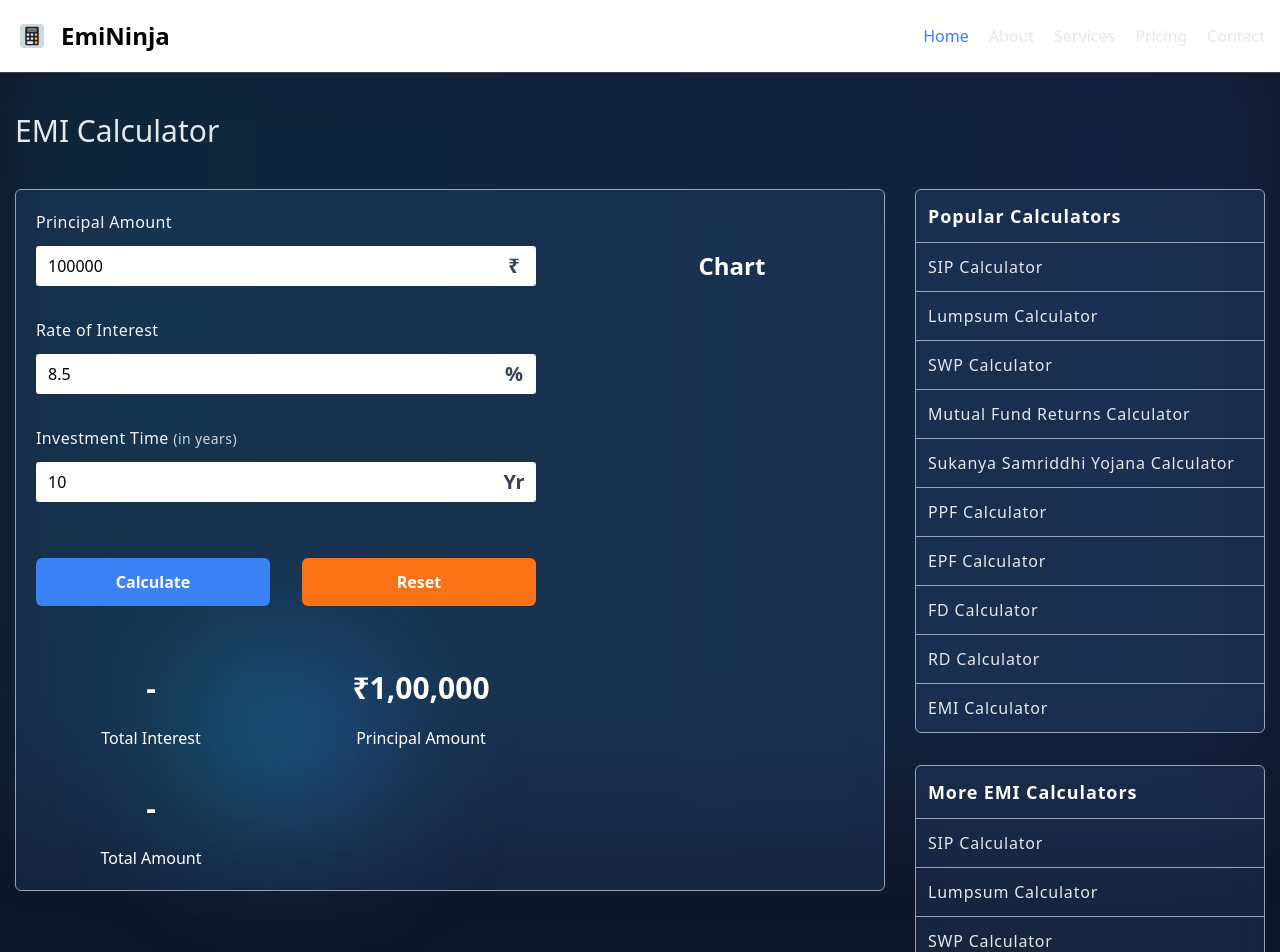
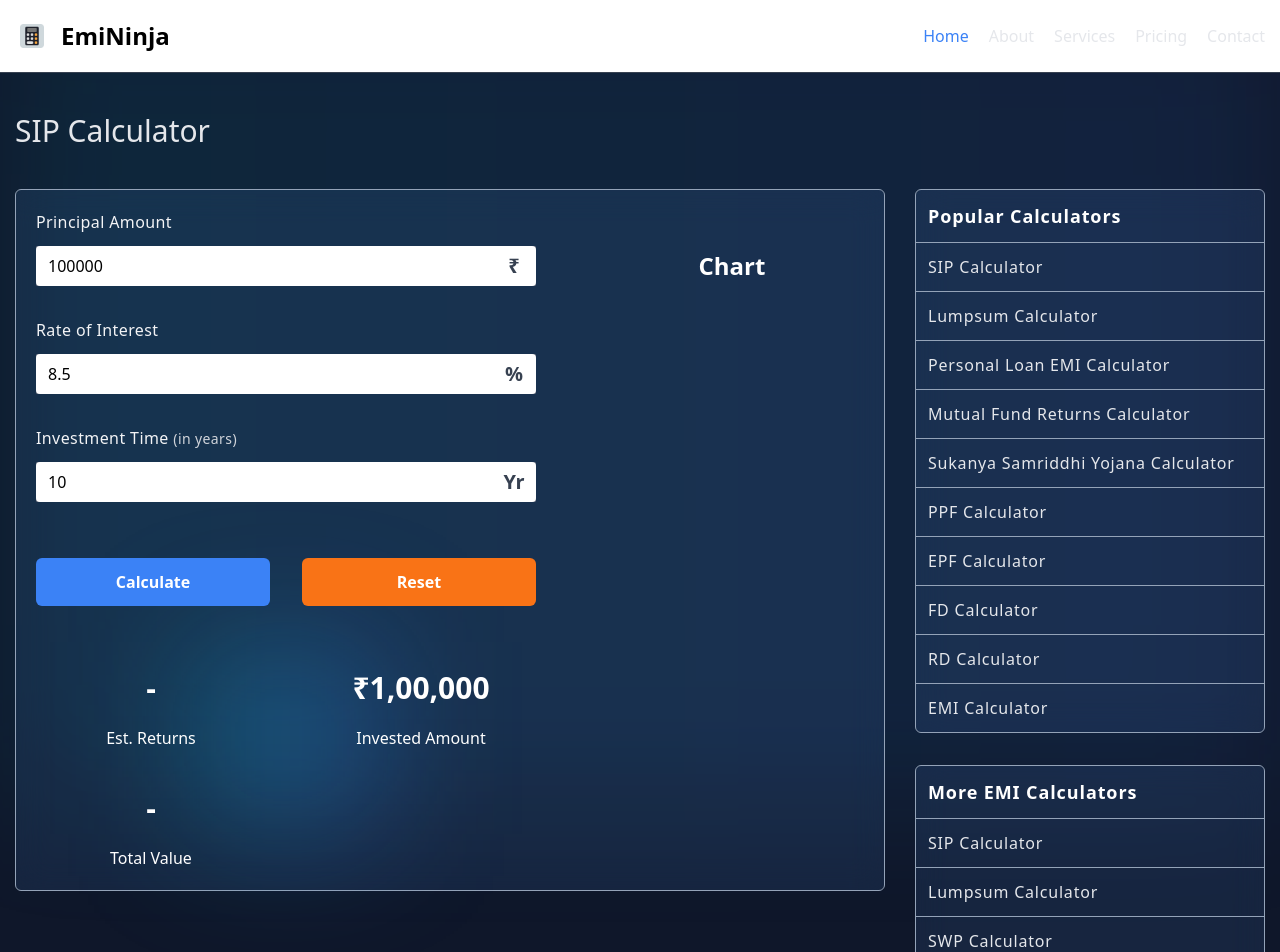
Before and after one commit to rVivekSingh/finance-calculator, a Next.js app: page / in a window 1280 px wide. Shown: the top 952 px of the page. Built offline with nearby package versions, Linux system fonts and the light colour scheme.

Commit message:
update the chart and routes

```diff
--- a/src/component/Home/SipCalculator.tsx
+++ b/src/component/Home/SipCalculator.tsx
@@ -11,9 +11,10 @@ const SIPCalculator = () => {
   const [investmentAmount, setLoanAmount] = useState<number | undefined>(100000);
   const [interestRate, setInterestRate] = useState<number | undefined>(8.5);
   const [tenure, setTenure] = useState<number | undefined>(10);
-  const [emi, setEMI] = useState<number>(0);
-  const [totalLoanAmount, setTotalLoanAmount] = useState<number>();
+
+  const [totalInvestment, setTotalInvestment] = useState<number>();
   const [totalInterest, setTotalInterest] = useState<number>();
+  const [totalValue, setTotalValue] = useState<number>();
 
   const formatAmountWithCommas = (amount: number): string => {
     return amount.toString().split(".")[0].length > 3
@@ -35,12 +36,13 @@ const SIPCalculator = () => {
       interestRate !== undefined &&
       tenure !== undefined
     ) {
-      const emiAmount = calculateSIP(investmentAmount, interestRate, tenure);
-      setLoanAmount(Math.round(emiAmount.totalInvestment));
-      setTotalInterest(Math.round(emiAmount.totalReturns));
-      setTotalLoanAmount(Math.round(emiAmount.maturityValue));
+      const sipCalculation = calculateSIP(investmentAmount, interestRate, tenure);
+
+      setTotalInvestment(Math.round(sipCalculation.totalInvestment));
+      setTotalInterest(Math.round(sipCalculation.totalReturns));
+      setTotalValue(Math.round(sipCalculation.maturityValue));
       new PieChart('#chart', {
-        series: [investmentAmount, totalInterest, totalLoanAmount]
+        series: [sipCalculation.totalInvestment, sipCalculation.totalReturns, sipCalculation.maturityValue]
       }, {
         donut: true,
         donutWidth: 60,
@@ -57,14 +59,13 @@ const SIPCalculator = () => {
     setTenure(undefined);
     setTotalLoanAmount(undefined);
     setTotalInterest(undefined);
-    setEMI(0);
   };
 
   const resetStatus = !investmentAmount || !interestRate || !tenure;
 
   return (
     <>
-      <Title text="EMI Calculator" className="py-10 text-gray-200" />
+      <Title text="SIP Calculator" className="py-10 text-gray-200" />
       <section>
         <div className="card grid gap-10 items-center">
           <div className="flex max-lg:flex-col justify-between">
@@ -142,7 +143,7 @@ const SIPCalculator = () => {
                         ? "₹" + formatAmountWithCommas(totalInterest)
                         : "-"}
                     </h1>
-                    <p className="font-medium max-sm:text-sm">Total Interest</p>
+                    <p className="font-medium max-sm:text-sm">Est. Returns</p>
                   </div>
                   <div className="text-center">
                     <h1 className="text-xl md:text-2xl xl:text-3xl font-semibold mb-2 lg:mb-5">
@@ -151,16 +152,16 @@ const SIPCalculator = () => {
                         : "-"}
                     </h1>
                     <p className="font-medium max-sm:text-sm">
-                      Principal Amount
+                      Invested Amount
                     </p>
                   </div>
                   <div className="text-center">
                     <h1 className="text-xl md:text-2xl xl:text-3xl font-semibold mb-2 lg:mb-5">
-                      {totalLoanAmount
-                        ? "₹" + formatAmountWithCommas(totalLoanAmount)
+                      {totalValue
+                        ? "₹" + formatAmountWithCommas(totalValue)
                         : "-"}
                     </h1>
-                    <p className="font-medium max-sm:text-sm">Total Amount</p>
+                    <p className="font-medium max-sm:text-sm">Total Value</p>
                   </div>
                 </div>
               </div>
@@ -169,7 +170,7 @@ const SIPCalculator = () => {
             {/* Graph */}
             <div className="px-3 mt-10 text-center">
               <h2 className="mb-10 text-2xl font-semibold">Chart</h2>
-              <div id="chart" className="w-60 h-60 mx-auto rounded-full"></div>
+              <div id="chart" className="w-60 h-60 mx-auto rounded-full font-black text-white"></div>
             </div>
           </div>
         </div>
--- a/src/component/Layout/Sidebar.tsx
+++ b/src/component/Layout/Sidebar.tsx
@@ -6,7 +6,7 @@ const Sidebar = () => {
   const popular_calc = [
     { text: "SIP Calculator", url: "/sip-calculator" },
     { text: "Lumpsum Calculator", url: "/" },
-    { text: "SWP Calculator", url: "/" },
+    { text: "Personal Loan EMI Calculator", url: "/personal-loan-emi-calculator" },
     { text: "Mutual Fund Returns Calculator", url: "/" },
     { text: "Sukanya Samriddhi Yojana Calculator", url: "/" },
     { text: "PPF Calculator", url: "/" },
@@ -17,8 +17,8 @@ const Sidebar = () => {
   ];
 
   const more_calc = [
-    { text: "SIP Calculator", url: "/" },
-    { text: "Lumpsum Calculator", url: "/" },
+    { text: "SIP Calculator", url: "/sip-calculator" },
+    { text: "Lumpsum Calculator", url: "/sip-calculator" },
     { text: "SWP Calculator", url: "/" },
     { text: "Mutual Fund Returns Calculator", url: "/" },
   ];
--- /dev/null
+++ b/src/pages/personal-loan-emi-calculator/index.tsx
@@ -0,0 +1,13 @@
+import LoanCalculator from "@/component/Home/LoanCalculator";
+import Layout from "@/component/Layout/Layout";
+import { NextPage } from "next";
+import React from "react";
+
+const EmiCalculator: NextPage = () => {
+  return (
+    <Layout seo={{ title: "EmiNinja | Emi Calculators", pathname: "/" }}>
+      <LoanCalculator />
+    </Layout>
+  );
+};
+export default EmiCalculator;
--- a/src/styles/Home.module.css
+++ b/src/styles/Home.module.css
@@ -276,3 +276,9 @@
     transform: rotate(0deg);
   }
 }
+
+/*Styles for charts*/
+.ct-series-a{
+  color: #ffffff;
+  font-weight: 900;
+}
```
